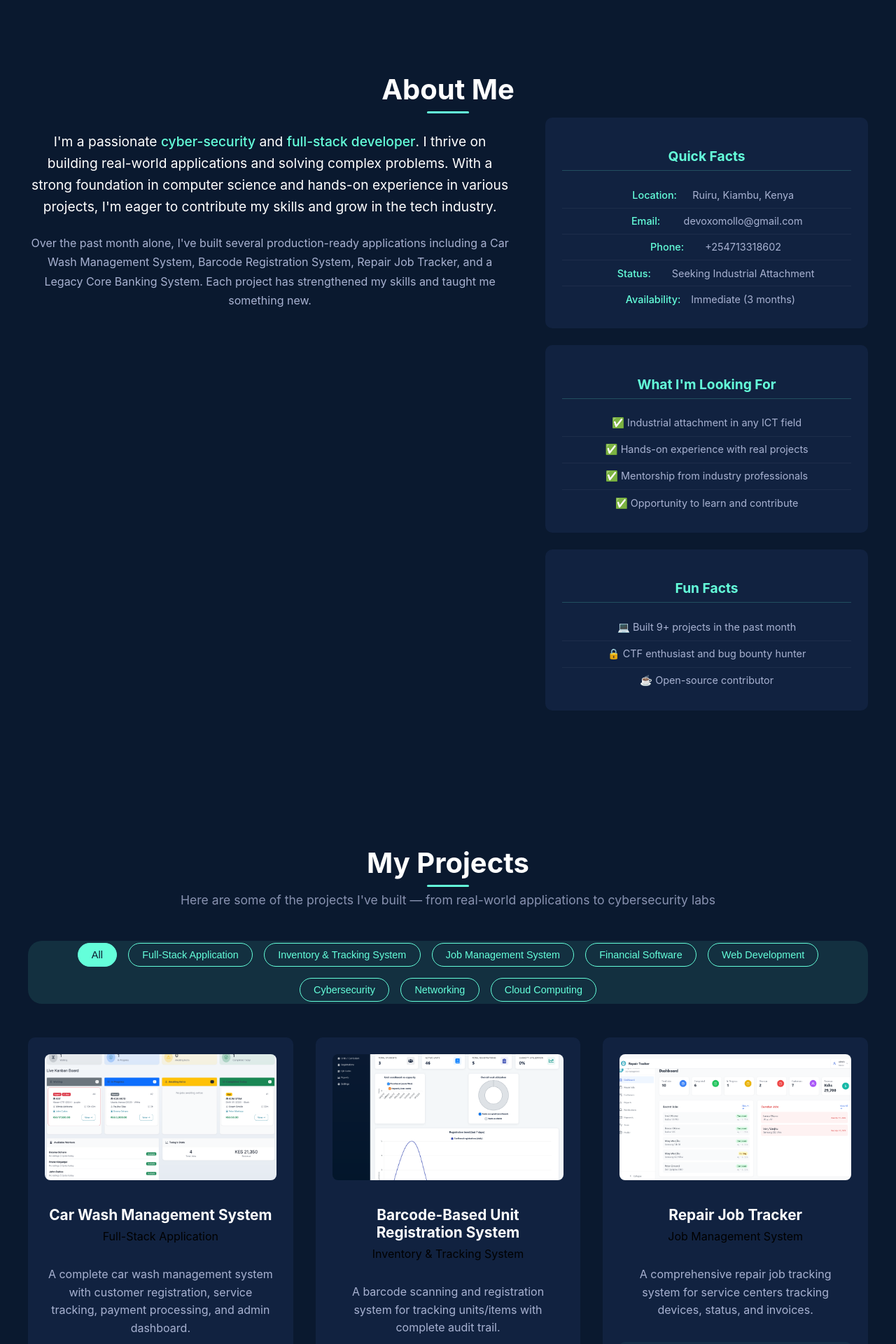
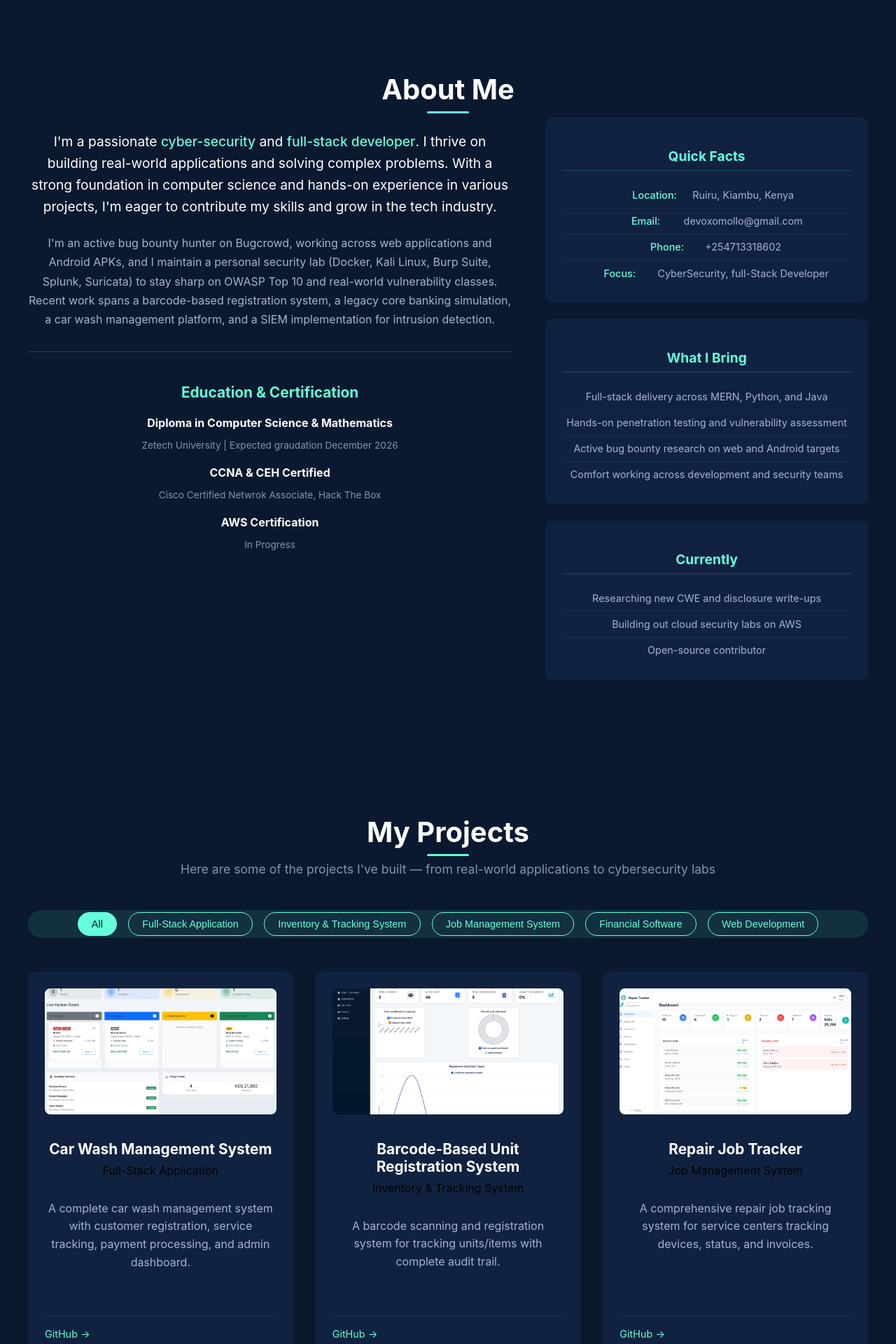
Before and after one commit to Omollodev/devox-portfolio, a React (Create React App) app: page / in a window 1280 px wide. Shown: the part 880-2800 px from the top of the page at 70% size. Built offline with nearby package versions, Linux system fonts and the light colour scheme.

Commit message:
About, Projection and Hero section created

```diff
--- a/package.json
+++ b/package.json
@@ -12,7 +12,7 @@
     "react-dom": "^19.2.5",
     "react-icons": "^5.6.0",
     "react-router-dom": "^7.18.2",
-    "react-scripts": "^5.0.1",
+    "react-scripts": "^0.0.0",
     "react-scroll": "^1.9.3",
     "web-vitals": "^2.1.4"
   },
--- a/src/components/About.css
+++ b/src/components/About.css
@@ -18,7 +18,7 @@
 }
 
 .section-title::after {
-  content: '';
+  content: "";
   position: absolute;
   bottom: -10px;
   left: 50%;
@@ -98,7 +98,9 @@
   background: #112240;
   border-radius: 10px;
   padding: 1.5rem;
-  transition: transform 0.3s ease, box-shadow 0.3s ease;
+  transition:
+    transform 0.3s ease,
+    box-shadow 0.3s ease;
 }
 
 .fact-card:hover {
--- a/src/components/About.js
+++ b/src/components/About.js
@@ -1,5 +1,5 @@
-import React from 'react';
-import './About.css';
+import React from "react";
+import "./About.css";
 
 function About() {
   return (
@@ -11,64 +11,85 @@ function About() {
           {/* LEFT COLUMN - Content */}
           <div className="about-content">
             <p className="about-intro">
-              I'm a passionate <span className="highlight">cyber-security</span> and <span className="highlight">full-stack developer</span>.
-              I thrive on building real-world applications and solving complex problems. With a strong foundation in computer science and hands-on experience in various projects, I'm eager to contribute my skills and grow in the tech industry.
+              I'm a passionate <span className="highlight">cyber-security</span>{" "}
+              and <span className="highlight">full-stack developer</span>. I
+              thrive on building real-world applications and solving complex
+              problems. With a strong foundation in computer science and
+              hands-on experience in various projects, I'm eager to contribute
+              my skills and grow in the tech industry.
             </p>
             <p className="about-text">
-              Over the past month alone, I've built several production-ready applications including a
-              Car Wash Management System, Barcode Registration System, Repair Job Tracker, and a
-              Legacy Core Banking System. Each project has strengthened my skills and taught me
-              something new.
+              I'm an active bug bounty hunter on Bugcrowd, working across web
+              applications and Android APKs, and I maintain a personal security
+              lab (Docker, Kali Linux, Burp Suite, Splunk, Suricata) to stay
+              sharp on OWASP Top 10 and real-world vulnerability classes. Recent
+              work spans a barcode-based registration system, a legacy core
+              banking simulation, a car wash management platform, and a SIEM
+              implementation for intrusion detection.
             </p>
-            {/*
+
             <div className="about-education">
-              <h3>🎓 Education</h3>
+              <h3>Education &amp; Certification</h3>
               <div className="education-item">
                 <h4>Diploma in Computer Science & Mathematics</h4>
-                <p className="institution">Zetech University 2024 - 2026</p>
+                <p className="institution">
+                  Zetech University | Expected graudation December 2026
+                </p>
               </div>
               <div className="education-item">
-                <h4>Cisco Networking Academy</h4>
-                <p className="institution">Networking Basics, CCNA, Cybersecurity | 2022 - 2023</p>
+                <h4>CCNA &amp; CEH Certified</h4>
+                <p className="institution">
+                  Cisco Certified Netwrok Associate, Hack The Box
+                </p>
               </div>
               <div className="education-item">
-                <h4>Hack The Box Academy</h4>
-                <p className="institution">Bug Bounty Hunter, Penetration Tester, SOC Analyst</p>
+                <h4>AWS Certification</h4>
+                <p className="institution">In Progress</p>
               </div>
             </div>
-            */}
           </div>
-
 
           {/* RIGHT COLUMN - Quick Facts / Contact Info */}
           <div className="about-sidebar">
             <div className="fact-card">
               <h3>Quick Facts</h3>
               <ul className="fact-list">
-                <li><span className="fact-label"> Location:</span> Ruiru, Kiambu, Kenya</li>
-                <li><span className="fact-label"> Email:</span> devoxomollo@gmail.com</li>
-                <li><span className="fact-label"> Phone:</span> +254713318602</li>
-                <li><span className="fact-label"> Status:</span> Seeking Industrial Attachment</li>
-                <li><span className="fact-label"> Availability:</span> Immediate (3 months)</li>
+                <li>
+                  <span className="fact-label"> Location:</span> Ruiru, Kiambu,
+                  Kenya
+                </li>
+                <li>
+                  <span className="fact-label"> Email:</span>{" "}
+                  devoxomollo@gmail.com
+                </li>
+                <li>
+                  <span className="fact-label"> Phone:</span> +254713318602
+                </li>
+                <li>
+                  <span className="fact-label"> Focus:</span> CyberSecurity,
+                  full-Stack Developer
+                </li>
               </ul>
             </div>
 
             <div className="fact-card">
-              <h3>What I'm Looking For</h3>
+              <h3>What I Bring</h3>
               <ul className="fact-list">
-                <li><span className="fact-icon">✅</span> Industrial attachment in any ICT field</li>
-                <li>✅ Hands-on experience with real projects</li>
-                <li>✅ Mentorship from industry professionals</li>
-                <li>✅ Opportunity to learn and contribute</li>
+                <li>Full-stack delivery across MERN, Python, and Java</li>
+                <li>
+                  Hands-on penetration testing and vulnerability assessment
+                </li>
+                <li>Active bug bounty research on web and Android targets</li>
+                <li>Comfort working across development and security teams</li>
               </ul>
             </div>
 
             <div className="fact-card">
-              <h3>Fun Facts</h3>
+              <h3>Currently</h3>
               <ul className="fact-list">
-                <li>💻 Built 9+ projects in the past month</li>
-                <li>🔒 CTF enthusiast and bug bounty hunter</li>
-                <li>☕ Open-source contributor</li>
+                <li>Researching new CWE and disclosure write-ups</li>
+                <li>Building out cloud security labs on AWS</li>
+                <li>Open-source contributor</li>
               </ul>
             </div>
           </div>
--- a/src/components/Hero.css
+++ b/src/components/Hero.css
@@ -64,7 +64,8 @@
   margin-bottom: 2rem;
 }
 
-.btn-primary, .btn-secondary {
+.btn-primary,
+.btn-secondary {
   padding: 0.8rem 1.8rem;
   border-radius: 5px;
   font-weight: 500;
@@ -222,7 +223,8 @@
     align-items: center;
   }
 
-  .btn-primary, .btn-secondary {
+  .btn-primary,
+  .btn-secondary {
     width: 200px;
     text-align: center;
   }
--- a/src/components/Projects.js
+++ b/src/components/Projects.js
@@ -1,139 +1,108 @@
-import React, { useState } from 'react';
-import './Projects.css';
-import carWashImg from '../assests/images/projects/car-wash.jpg';
-import barcodeImg from '../assests/images/projects/barcode-system.jpg';
-import repairTrackerImg from '../assests/images/projects/repair-tracker.jpg';
-import portfolioImg from '../assests/images/projects/portfolio.jpg';
-import bankingImg from '../assests/images/projects/banking-system.png';
-
-const placeholderImg = 'https://via.placeholder.com/600x340?text=Project+Screenshot';
+import React, { useState } from "react";
+import "./Projects.css";
+import carWashImg from "../assests/images/projects/car-wash.jpg";
+import barcodeImg from "../assests/images/projects/barcode-system.jpg";
+import repairTrackerImg from "../assests/images/projects/repair-tracker.jpg";
+import portfolioImg from "../assests/images/projects/portfolio.jpg";
+import bankingImg from "../assests/images/projects/banking-system.png";
 
 const projects = [
   {
     id: 1,
     title: "Car Wash Management System",
     category: "Full-Stack Application",
-    description: "A complete car wash management system with customer registration, service tracking, payment processing, and admin dashboard.",
-    technologies: ["React", "Node.js", "Express", "MongoDB", "JWT"],
-    features: ["Customer management", "Service packages", "Payment tracking", "Sales reports"],
-    github: "https://github.com/Omollodev/car-detailing-workflow-management-system.git",
+    description:
+      "A complete car wash management system with customer registration, service tracking, payment processing, and admin dashboard.",
+    github:
+      "https://github.com/Omollodev/car-detailing-workflow-management-system.git",
     live: "#",
-    image: carWashImg
+    image: carWashImg,
   },
   {
     id: 2,
     title: "Barcode-Based Unit Registration System",
     category: "Inventory & Tracking System",
-    description: "A barcode scanning and registration system for tracking units/items with complete audit trail.",
+    description:
+      "A barcode scanning and registration system for tracking units/items with complete audit trail.",
     technologies: ["React", "Python", "Flask", "PostgreSQL"],
-    features: ["Barcode generation", "Scanner integration", "Audit trail", "Export reports"],
     github: "https://github.com/Omollodev/barcode-registration-system.git",
     live: "#",
-    image: barcodeImg
+    image: barcodeImg,
   },
   {
     id: 3,
     title: "Repair Job Tracker",
     category: "Job Management System",
-    description: "A comprehensive repair job tracking system for service centers tracking devices, status, and invoices.",
+    description:
+      "A comprehensive repair job tracking system for service centers tracking devices, status, and invoices.",
     technologies: ["React", "Django", "SQLite", "Bootstrap", "Chart.js"],
-    features: ["Job scheduling", "Status tracking", "Parts inventory", "Invoice generation"],
     github: "https://github.com/Omollodev/repair-job-tracker.git",
     live: "#",
-    image: repairTrackerImg
+    image: repairTrackerImg,
   },
   {
     id: 4,
     title: "Legacy Core Banking System",
     category: "Financial Software",
-    description: "Legacy-style core banking system simulation with account management and transaction processing.",
+    description:
+      "Legacy-style core banking system simulation with account management and transaction processing.",
     technologies: ["Java", "Spring Boot", "MySQL", "Thymeleaf"],
-    features: ["Account management", "Transaction processing", "Fund transfers", "Loan calculator"],
     github: "https://github.com/Omollodev/Mobile-Loan-App.git",
     live: "#",
-    image: bankingImg
+    image: bankingImg,
   },
   {
     id: 5,
     title: "Personal Portfolio Website",
     category: "Web Development",
-    description: "Professional portfolio website showcasing skills, projects, and resume.",
+    description:
+      "Professional portfolio website showcasing skills, projects, and resume.",
     technologies: ["React", "CSS", "JavaScript"],
-    features: ["Responsive design", "Dark theme", "Project showcase", "Contact form"],
     github: "https://github.com/Omollodev/Personal-portfolio-website",
     live: "https://omollodev.github.io/Personal-portfolio-website/",
-    image: portfolioImg
+    image: portfolioImg,
   },
-  {
-    id: 6,
-    title: "Web Security Testing Lab",
-    category: "Cybersecurity",
-    description: "Local penetration testing environment using Docker containers with OWASP Juice Shop & DVWA.",
-    technologies: ["Docker", "Kali Linux", "OWASP", "Burp Suite"],
-    features: ["Vulnerable apps", "Pen testing tools", "Containerized setup"],
-    github: "https://github.com/Omollodev/web-security-lab",
-    live: "#",
-    image: placeholderImg
-  },
-  {
-    id: 7,
-    title: "SIEM Implementation",
-    category: "Cybersecurity",
-    description: "Real-time intrusion detection system using Splunk and Suricata.",
-    technologies: ["Splunk", "Suricata", "Python", "Security Analytics"],
-    features: ["Real-time monitoring", "Alert system", "Log analysis", "Dashboard"],
-    github: "https://github.com/Omollodev/siem-lab",
-    live: "#",
-    image: placeholderImg
-  },
-  {
-    id: 8,
-    title: "Home Office Network Setup",
-    category: "Networking",
-    description: "Configured and secured a home office network with firewalls, VLANs, and security policies.",
-    technologies: ["Cisco", "Firewalls", "VLAN", "TCP/IP"],
-    features: ["Network segmentation", "Access control", "Monitoring setup"],
-    github: "https://github.com/Omollodev/network-setup",
-    live: "#",
-    image: placeholderImg
-  },
-  {
-    id: 9,
-    title: "Cloud Security Projects",
-    category: "Cloud Computing",
-    description: "Built secure containerized environments using Docker & Kubernetes on AWS and Azure.",
-    technologies: ["Docker", "Kubernetes", "AWS", "Azure"],
-    features: ["Container orchestration", "Cloud deployment", "Security hardening"],
-    github: "https://github.com/Omollodev/cloud-security",
-    live: "#",
-    image: placeholderImg
-
-  }
 ];
 
 function Projects() {
-  const [activeCategory, setActiveCategory] = useState('All');
+  const [activeCategory, setActiveCategory] = useState("All");
+  const [showAll, setShowAll] = useState(false);
 
-  const categories = ['All', ...new Set(projects.map(p => p.category))];
+  const INITIAL_VISIBLE = 3; // matches one row on desktop (3-column grid)
 
-  const filteredProjects = activeCategory === 'All'
-    ? projects
-    : projects.filter(p => p.category === activeCategory);
+  const categories = ["All", ...new Set(projects.map((p) => p.category))];
+
+  const filteredProjects =
+    activeCategory === "All"
+      ? projects
+      : projects.filter((p) => p.category === activeCategory);
+
+  const visibleProjects = showAll
+    ? filteredProjects
+    : filteredProjects.slice(0, INITIAL_VISIBLE);
+
+  const hasMore = filteredProjects.length > INITIAL_VISIBLE;
+
+  const handleCategoryChange = (category) => {
+    setActiveCategory(category);
+    setShowAll(false);
+  };
 
   return (
     <section id="projects" className="projects">
       <div className="projects-container">
         <h2 className="section-title">My Projects</h2>
         <p className="section-subtitle">
-          Here are some of the projects I've built — from real-world applications to cybersecurity labs
+          Here are some of the projects I've built — from real-world
+          applications to cybersecurity labs
         </p>
 
         <div className="project-categories">
-          {categories.map(category => (
+          {categories.map((category) => (
             <button
               key={category}
-              className={`category-btn ${activeCategory === category ? 'active' : ''}`}
-              onClick={() => setActiveCategory(category)}
+              className={`category-btn ${activeCategory === category ? "active" : ""}`}
+              onClick={() => handleCategoryChange(category)}
             >
               {category}
             </button>
@@ -141,9 +110,8 @@ function Projects() {
         </div>
 
         <div className="projects-grid">
-          {filteredProjects.map((project) => (
+          {visibleProjects.map((project) => (
             <div key={project.id} className="project-card">
-
               {/* ===== PROJECT IMAGE (if it exists) ===== */}
               {project.image && (
                 <div className="project-image">
@@ -169,18 +137,22 @@ function Projects() {
                 </div>
               )}
 
-              <div className="project-tech">
-                {project.technologies.map((tech, index) => (
-                  <span key={index} className="tech-tag">{tech}</span>
-                ))}
-              </div>
-
               <div className="project-links">
-                <a href={project.github} target="_blank" rel="noopener noreferrer" className="project-link">
+                <a
+                  href={project.github}
+                  target="_blank"
+                  rel="noopener noreferrer"
+                  className="project-link"
+                >
                   GitHub →
                 </a>
                 {project.live !== "#" && (
-                  <a href={project.live} target="_blank" rel="noopener noreferrer" className="project-link">
+                  <a
+                    href={project.live}
+                    target="_blank"
+                    rel="noopener noreferrer"
+                    className="project-link"
+                  >
                     Live Demo →
                   </a>
                 )}
@@ -188,6 +160,19 @@ function Projects() {
             </div>
           ))}
         </div>
+
+        {hasMore && (
+          <div className="projects-toggle">
+            <button
+              className="show-more-btn"
+              onClick={() => setShowAll(!showAll)}
+            >
+              {showAll
+                ? "Show Less"
+                : `Show More (${filteredProjects.length - INITIAL_VISIBLE})`}
+            </button>
+          </div>
+        )}
       </div>
     </section>
   );
```
Also changed, not shown: src/components/Hero.js (+39 -11 lines), src/components/Projects.css (+28 -4 lines), 1 other file (tests, documents, lock files or other folders).
